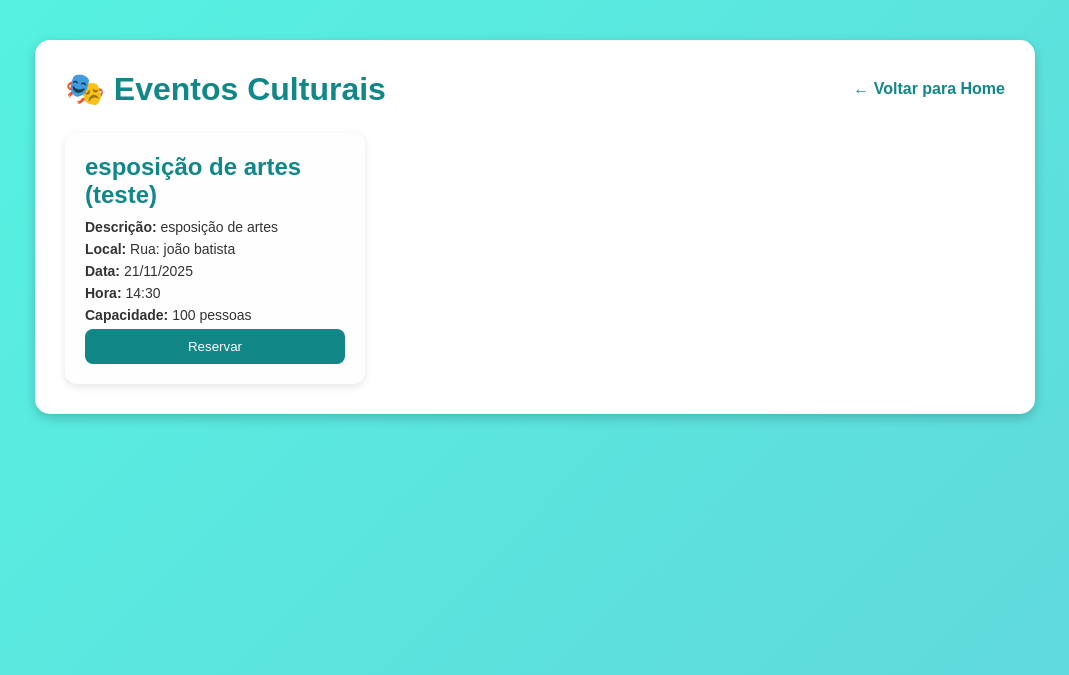
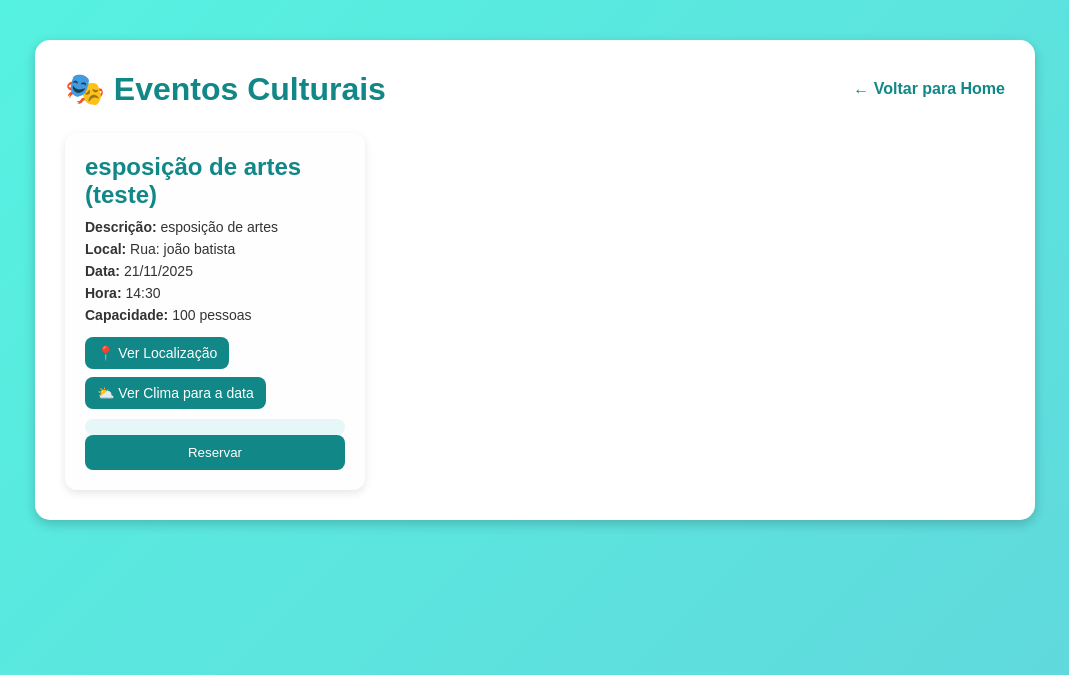
Before and after one commit to Jamilly-alt/web_app, a PHP site: page /eventos.php in a window 1280 px wide. Shown: the top 675 px of the page, without its empty margins (105-1174 px from the left). Run offline with PHP 8.4, Linux system fonts and the light colour scheme; a user stored in the database is signed in; data comes from the database, SQL or seed files in the repository.

Commit message:
13/10
fiz o que tava faltando

```diff
--- a/web_app/eventos.php
+++ b/web_app/eventos.php
@@ -8,7 +8,56 @@ if (!isset($_SESSION['login'])) {
     exit;
 }
 
-// Busca todos os eventos no banco de dados
+// Chave das APIs
+$google_maps_api_key = "AIzaSyD1ymgJSOFD9yCS4hoC7hNeU8Km40bbQi0";
+$weather_key = "69372cda46f535a7e11c458f6c63530b";
+
+// Função para buscar clima baseado na data do evento
+function getWeatherForEvent($endereco, $data_evento, $google_key, $weather_key) {
+
+    // 1) Geocodificação
+    $url_endereco = urlencode($endereco);
+    $geo_url = "https://maps.googleapis.com/maps/api/geocode/json?address=$url_endereco&key=$google_key";
+
+    $geo_resposta = json_decode(file_get_contents($geo_url), true);
+
+    if ($geo_resposta["status"] !== "OK") {
+        return "Endereço não encontrado.";
+    }
+
+    $lat = $geo_resposta["results"][0]["geometry"]["location"]["lat"];
+    $lon = $geo_resposta["results"][0]["geometry"]["location"]["lng"];
+
+    // 2) Buscar previsão de 7 dias
+    $onecall_url = "https://api.openweathermap.org/data/2.5/onecall?lat=$lat&lon=$lon&exclude=hourly,minutely,current,alerts&units=metric&lang=pt_br&appid=$weather_key";
+
+    $clima_resposta = json_decode(file_get_contents($onecall_url), true);
+
+    if (!isset($clima_resposta["daily"])) {
+        return "Não foi possível obter o clima.";
+    }
+
+    $timestamp_evento = strtotime($data_evento);
+
+    foreach ($clima_resposta["daily"] as $dia) {
+        if (date("Y-m-d", $dia["dt"]) == date("Y-m-d", $timestamp_evento)) {
+
+            $temp = $dia["temp"]["day"];
+            $desc = ucfirst($dia["weather"][0]["description"]);
+            $icone = $dia["weather"][0]["icon"];
+
+            return "
+                <p><strong>Clima previsto:</strong> $desc</p>
+                <p><strong>Temperatura média:</strong> $temp°C</p>
+                <img src='https://openweathermap.org/img/wn/$icone.png'>
+            ";
+        }
+    }
+
+    return "A previsão só está disponível para os próximos 7 dias.";
+}
+
+// Busca os eventos no banco
 $sql = "SELECT * FROM eventos ORDER BY data ASC";
 $result = $conn->query($sql);
 ?>
@@ -20,39 +69,101 @@ $result = $conn->query($sql);
     <meta name="viewport" content="width=device-width, initial-scale=1.0">
     <title>Eventos Culturais</title>
     <link rel="stylesheet" href="css/eventos.css">
+
+    <style>
+        .btn-api {
+            margin-top: 8px;
+            display: inline-block;
+            background: #118787;
+            color: white;
+            padding: 8px 12px;
+            border-radius: 8px;
+            text-decoration: none;
+            font-size: 14px;
+            cursor: pointer;
+            border: none;
+        }
+        .btn-api:hover { background: #0a5d5d; }
+        .weather {
+            margin-top: 10px;
+            font-size: 14px;
+            color: #333;
+            background: #e7f7f7;
+            padding: 8px;
+            border-radius: 8px;
+        }
+    </style>
 </head>
+
 <body>
     <div class="container">
+
         <header>
             <h1>🎭 Eventos Culturais</h1>
             <a href="home.php" class="voltar">← Voltar para Home</a>
         </header>
 
         <section class="lista-eventos">
+
             <?php if ($result && $result->num_rows > 0): ?>
                 <?php while ($evento = $result->fetch_assoc()): ?>
+
                     <div class="card-evento">
-                        <h2><?php echo htmlspecialchars($evento['nome']); ?></h2>
-                        <p><strong>Descrição:</strong> <?php echo htmlspecialchars($evento['descricao']); ?></p>
-                        <p><strong>Local:</strong> <?php echo htmlspecialchars($evento['local']); ?></p>
-                        <p><strong>Data:</strong> <?php echo date("d/m/Y", strtotime($evento['data'])); ?></p>
-                        <p><strong>Hora:</strong> <?php echo date("H:i", strtotime($evento['hora'])); ?></p>
-                        <p><strong>Capacidade:</strong> <?php echo $evento['capacidade']; ?> pessoas</p>
+                        <h2><?= htmlspecialchars($evento['nome']); ?></h2>
+
+                        <p><strong>Descrição:</strong> <?= htmlspecialchars($evento['descricao']); ?></p>
+                        <p><strong>Local:</strong> <?= htmlspecialchars($evento['local']); ?></p>
+                        <p><strong>Data:</strong> <?= date("d/m/Y", strtotime($evento['data'])); ?></p>
+                        <p><strong>Hora:</strong> <?= date("H:i", strtotime($evento['hora'])); ?></p>
+                        <p><strong>Capacidade:</strong> <?= $evento['capacidade']; ?> pessoas</p>
 
                         <?php if (!empty($evento['imagem'])): ?>
-                            <img src="uploads/<?php echo htmlspecialchars($evento['imagem']); ?>" alt="Imagem do evento" class="imagem-evento">
+                            <img src="uploads/<?= htmlspecialchars($evento['imagem']); ?>" class="imagem-evento">
                         <?php endif; ?>
 
+                        <!-- BOTÃO MAPA -->
+                        <a class="btn-api"
+                           href="https://www.google.com/maps/search/?api=1&query=<?= urlencode($evento['local']); ?>"
+                           target="_blank">
+                            📍 Ver Localização
+                        </a>
+
+                        <!-- BOTÃO CLIMA -->
+                        <button class="btn-api"
+                            onclick='mostrarClima(this, <?= json_encode($evento['local']); ?>, <?= json_encode($evento["data"]); ?>)'>
+                            ⛅ Ver Clima para a data
+                        </button>
+
+                        <div class="weather"></div>
+
                         <form action="reserva.php" method="POST">
-                            <input type="hidden" name="id_evento" value="<?php echo $evento['id_evento']; ?>">
+                            <input type="hidden" name="id_evento" value="<?= $evento['id_evento']; ?>">
                             <button type="submit" class="btn-reservar">Reservar</button>
                         </form>
+
                     </div>
+
                 <?php endwhile; ?>
+
             <?php else: ?>
                 <p class="mensagem">Nenhum evento disponível no momento.</p>
             <?php endif; ?>
+
         </section>
     </div>
+
+    <script>
+        function mostrarClima(botao, local, data) {
+            const div = botao.nextElementSibling;
+
+            div.innerHTML = "Carregando clima...";
+
+            fetch("clima_evento.php?local=" + encodeURIComponent(local) + "&data=" + data)
+                .then(r => r.text())
+                .then(res => div.innerHTML = res)
+                .catch(() => div.innerHTML = "Erro ao buscar o clima.");
+        }
+    </script>
+
 </body>
 </html>
```
Also changed, not shown: web_app/clima_evento.php (added, +62 -0 lines), web_app/css/style.css (+18 -0 lines), web_app/editar_perfil.php (+21 -5 lines), web_app/minhas_reservas.php (+73 -14 lines).
